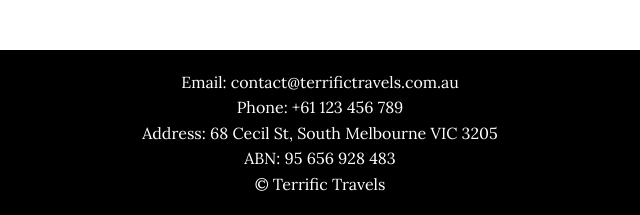
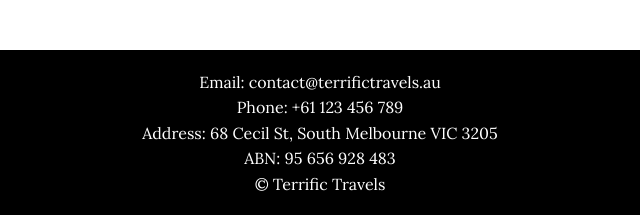
Before and after one commit to Eddiesbestmate/Terrific-Travels-V2, a plain HTML site: page germany.html in a window 1280 px wide. Shown: the part 3607-3822 px from the top of the page, 320-960 px from the left. Drawn offline with nearby package versions, Linux system fonts and the light colour scheme.

Commit message:
Update germany.html

```diff
--- a/germany.html
+++ b/germany.html
@@ -117,7 +117,7 @@
 
   <!-- Footer (unchanged) -->
   <footer class="footer">
-    <p>Email: contact@terrifictravels.com.au</p>
+    <p>Email: contact@terrifictravels.au</p>
     <p>Phone: +61 123 456 789</p>
     <p>Address: 68 Cecil St, South Melbourne VIC 3205</p>
     <p>ABN: 95 656 928 483</p>
```
